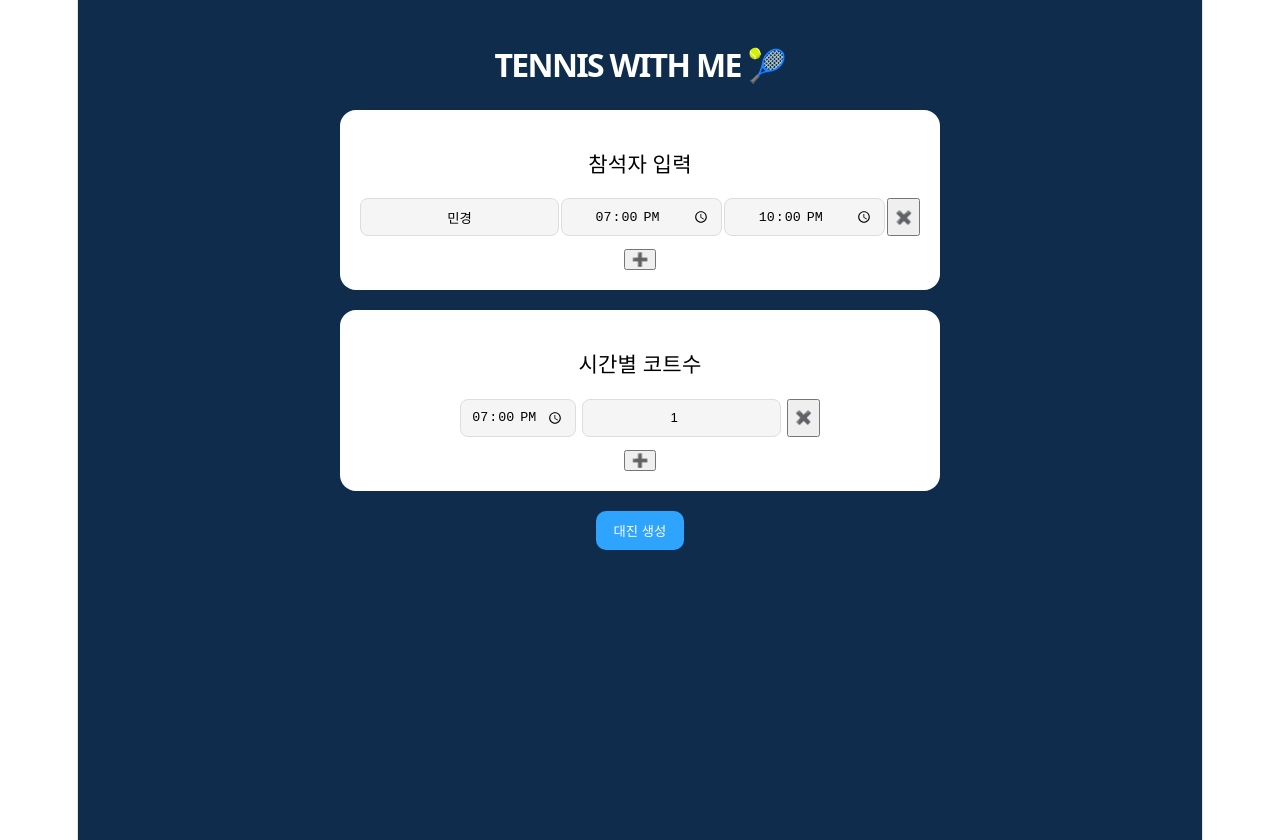
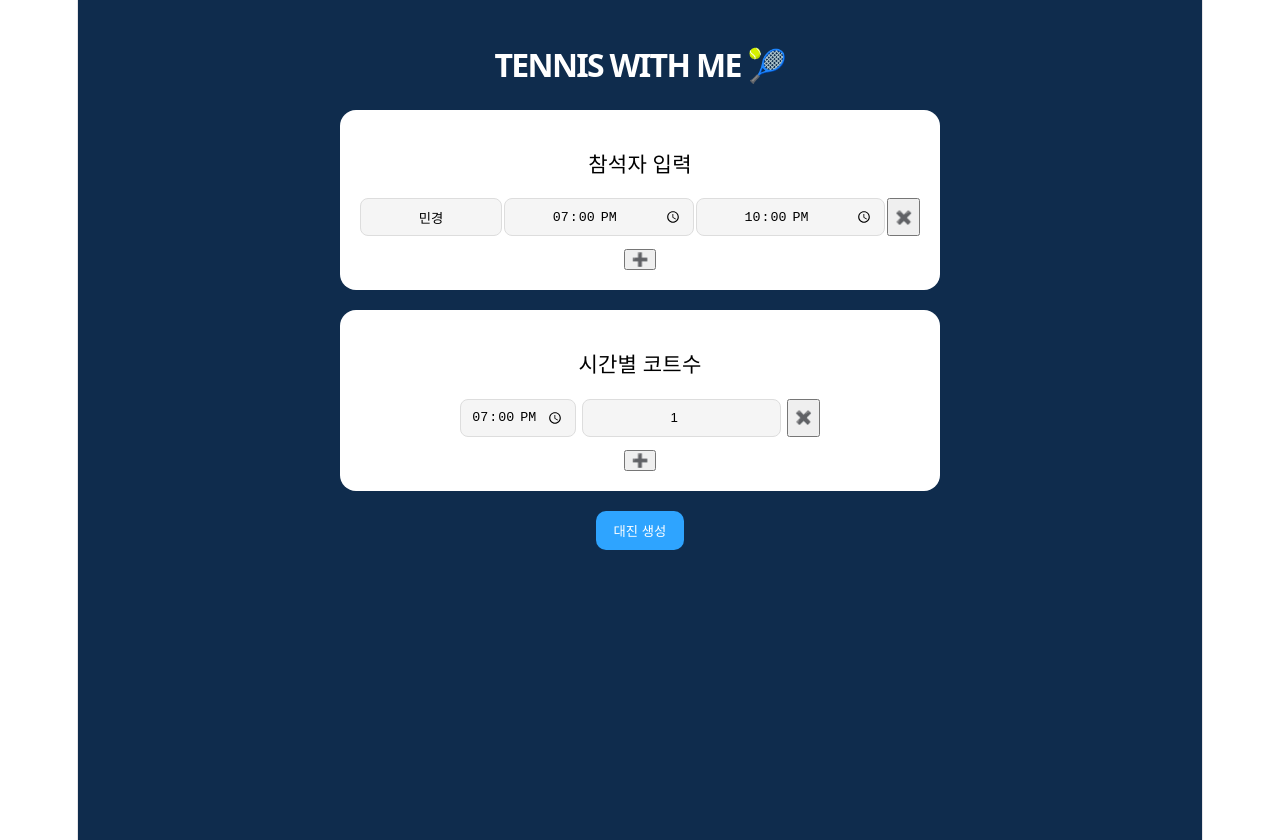
Before and after one commit to mgmgkkk/tenniswithme, a React (Vite) app: page / in a window 1280 px wide. Built offline with nearby package versions, Linux system fonts and the light colour scheme.

Commit message:
Update App.jsx

```diff
--- a/src/App.jsx
+++ b/src/App.jsx
@@ -245,7 +245,7 @@ export default function App() {
             {players.map((p, i) => (
               <div key={i} style={{ display: "flex", gap: 2, justifyContent: "center", marginBottom: 8 }}>
                 <input
-                  style={{ ...inputStyle, flex: 0.7 }}
+                  style={{ ...inputStyle, width: 120 }}
                   value={p.name}
                   onChange={(e) => {
                     const c = [...players];
```
